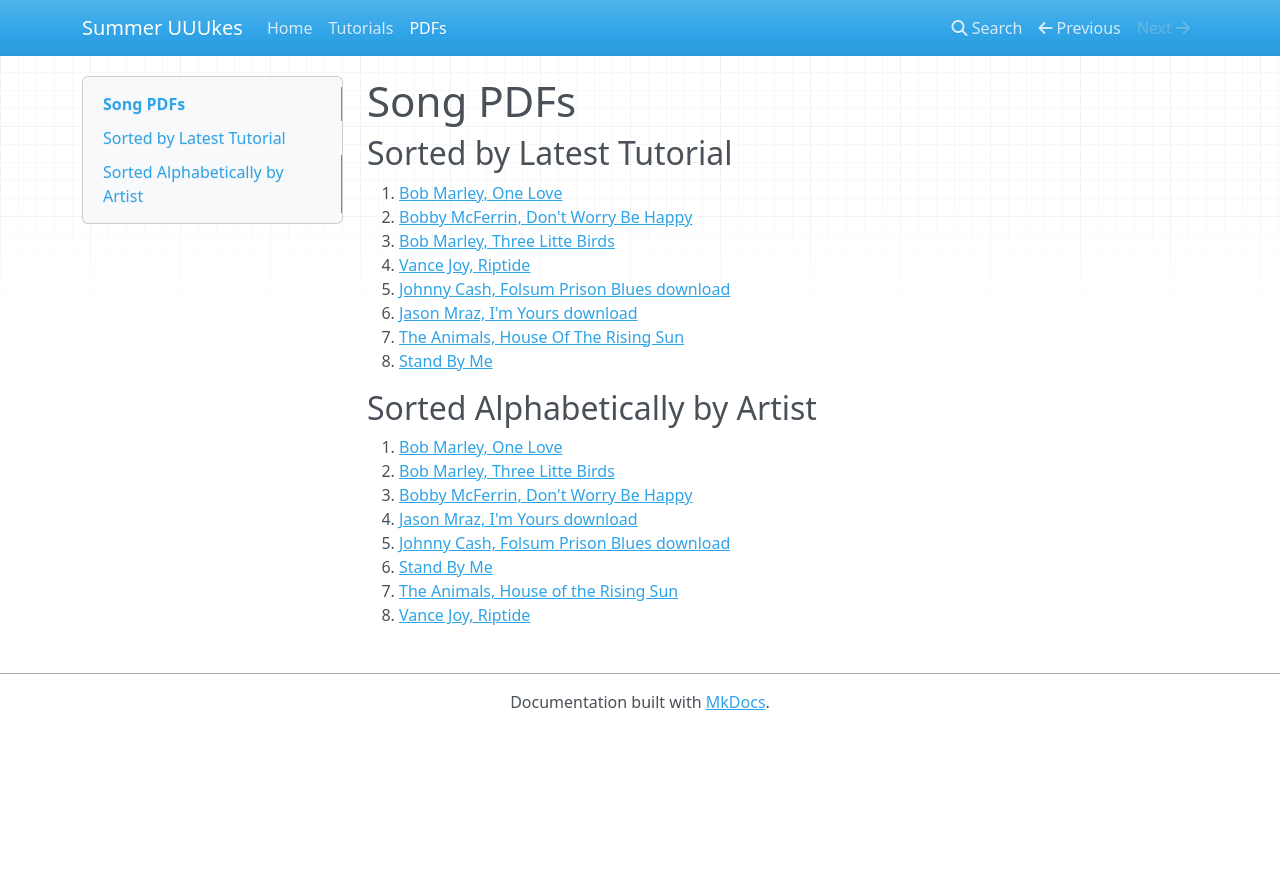
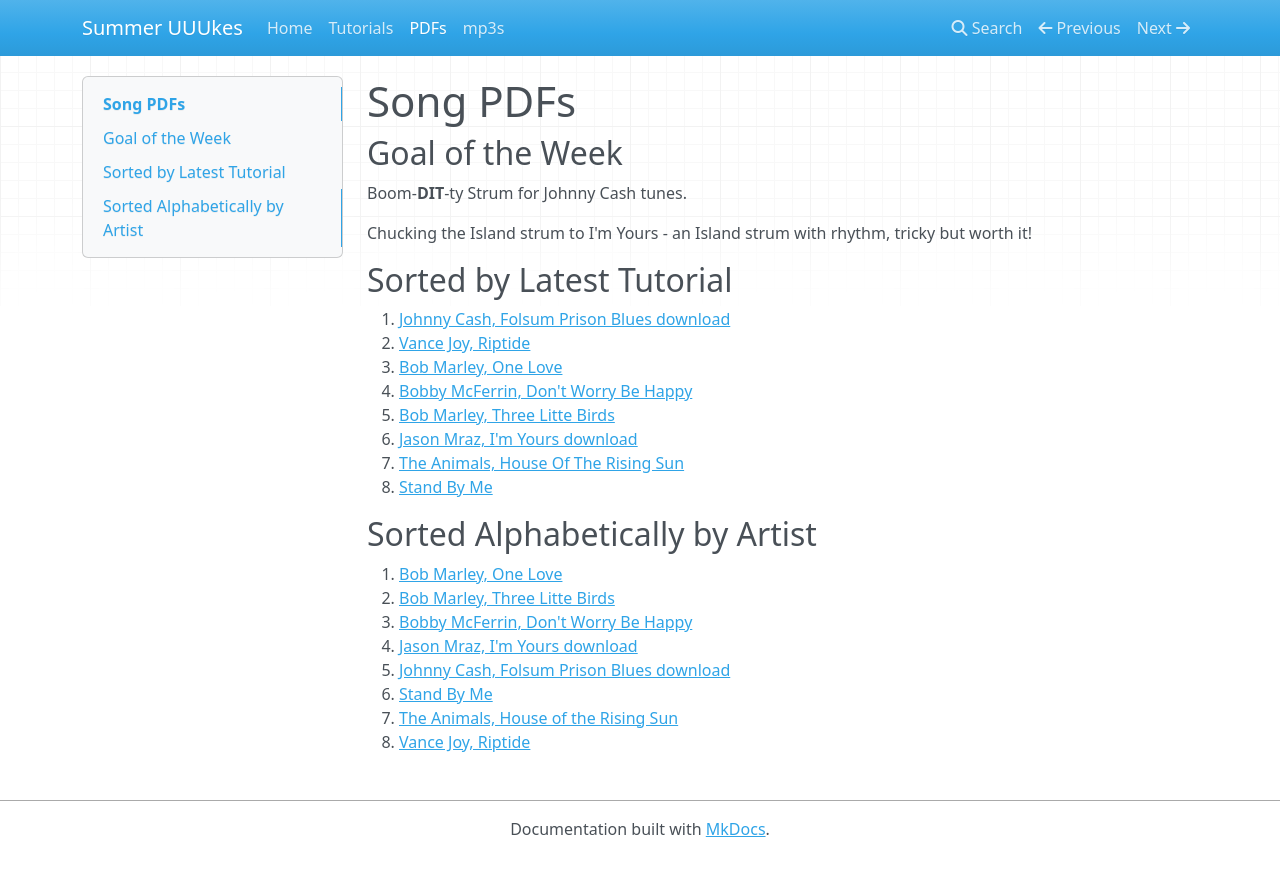
Before and after one commit to dougsweetser/uuukes, an MkDocs documentation site: the page built from docs/pdfs/pdfs.md, in a window 1280 px wide. Shown: the top 876 px of the page. Built offline with MkDocs 1.6.1, drawn with Linux system fonts in a browser that asks for light colours; nearby versions of some CDN libraries.

Commit message:
Updated for July 22.

```diff
--- a/docs/pdfs/pdfs.md
+++ b/docs/pdfs/pdfs.md
@@ -1,12 +1,14 @@
 # Song PDFs
+
+{!goal_of_the_week.md!}
 
 ## Sorted by Latest Tutorial
 
+1. [Johnny Cash, Folsum Prison Blues download](Johnny_Cash__Folsom_Prison_Blues.pdf)
+1. [Vance Joy, Riptide](Vance_Joy__Riptide.pdf)
 1. [Bob Marley, One Love](Bob_Marley__One_Love.pdf)
 1. [Bobby McFerrin, Don't Worry Be Happy](Bobby_McFerrin_Dont_worry_be_happy.pdf)
 1. [Bob Marley, Three Litte Birds](Bob_Marley__Three_Little_Birds_Songsheet.pdf)
-1. [Vance Joy, Riptide](Vance_Joy__Riptide.pdf)
-1. [Johnny Cash, Folsum Prison Blues download](Johnny_Cash__Folsom_Prison_Blues.pdf)
 1. [Jason Mraz, I'm Yours download](Jason_Mraz__Im_Yours.pdf)
 1. [The Animals, House Of The Rising Sun](Animals__House_Of_The_Rising_Sun.pdf)
 1. [Stand By Me](Stand_By_Me__G.pdf)
--- a/docs/tutorials.md
+++ b/docs/tutorials.md
@@ -1,4 +1,26 @@
 # Tutorial links
+
+{!goal_of_the_week.md!}
+
+## Boom-DIT-it strum,
+
+Johnny Cash, Folsom Prison Blues
+[Ukulele Zen tutorial](https://www.youtube.com/watch?v=iyVE5DXC860)
+
+<iframe width="560" height="315"
+src="https://www.youtube.com/embed/iyVE5DXC860" frameborder="0" allow="accelerometer; autoplay; encrypted-media; gyroscope; picture-in-picture"
+allowfullscreen></iframe>
+<br><br>
+
+## Chucking Strut
+
+Cynthia Lin
+[Cynthia Lin, How to Chuck](https://www.youtube.com/watch?v=MBBmUVqM6Vw)
+
+<iframe width="560" height="315"
+src="https://www.youtube.com/embed/MBBmUVqM6Vw" frameborder="0" allow="accelerometer; autoplay; encrypted-media; gyroscope; picture-in-picture"
+allowfullscreen></iframe>
+<br><br>
 
 ## More Reggae Rhythm
 
@@ -27,25 +49,6 @@ Bob Marley, Three Little Birds
 
 <iframe width="560" height="315"
 src="https://www.youtube.com/embed/P7mTUjtlYAU" frameborder="0" allow="accelerometer; autoplay; encrypted-media; gyroscope; picture-in-picture"
-allowfullscreen></iframe>
-<br><br>
-## Chucking Strut
-
-Cynthia Lin
-[Cynthia Lin, How to Chuck](https://www.youtube.com/watch?v=MBBmUVqM6Vw)
-
-<iframe width="560" height="315"
-src="https://www.youtube.com/embed/MBBmUVqM6Vw" frameborder="0" allow="accelerometer; autoplay; encrypted-media; gyroscope; picture-in-picture"
-allowfullscreen></iframe>
-<br><br>
-
-## Boom-DIT-it strum,
-
-Johnny Cash, Folsom Prison Blues
-[Ukulele Zen tutorial](https://www.youtube.com/watch?v=iyVE5DXC860)
-
-<iframe width="560" height="315"
-src="https://www.youtube.com/embed/iyVE5DXC860" frameborder="0" allow="accelerometer; autoplay; encrypted-media; gyroscope; picture-in-picture"
 allowfullscreen></iframe>
 <br><br>
 
--- a/mkdocs.yml
+++ b/mkdocs.yml
@@ -4,3 +4,8 @@ nav:
     - Home: index.md
     - Tutorials: tutorials.md
     - PDFs: pdfs/pdfs.md
+    - mp3s: mp3s/mp3s.md
+
+markdown_extensions:
+    - markdown_include.include:
+        base_path: docs
```
